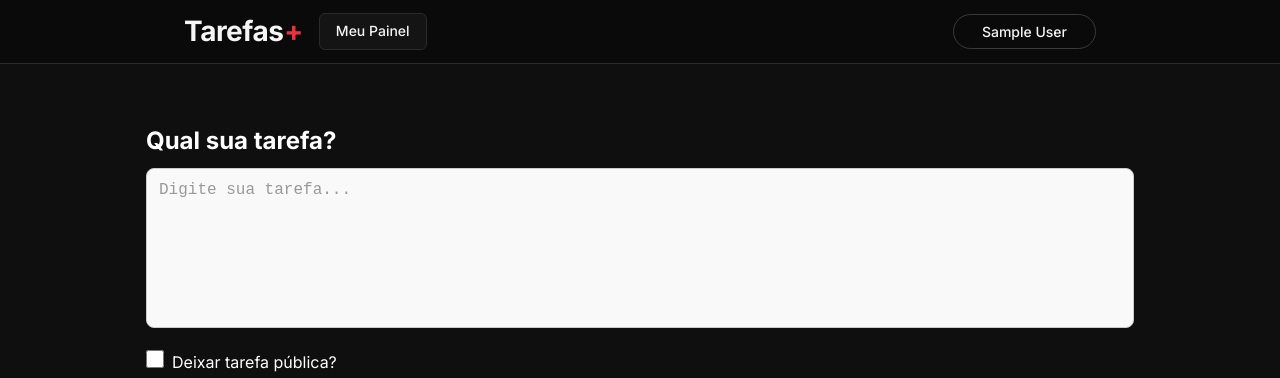
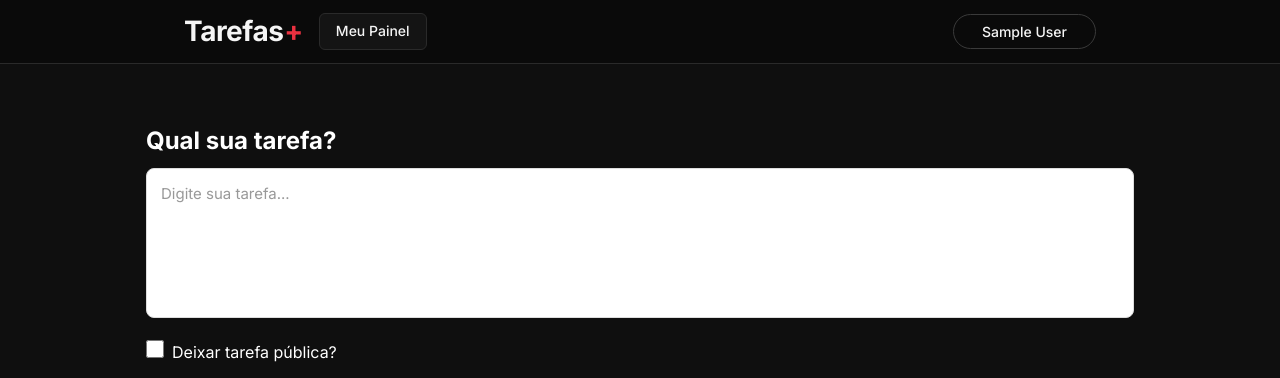
Before and after one commit to Jovinull/taskboard, a Next.js app: page /dashboard in a window 1280 px wide. Shown: the top 378 px of the page. Built offline with nearby package versions, Linux system fonts and the light colour scheme; no server answers; the database is empty; sample sign-in values are in the browser's storage.

Commit message:
refactor: simplificar componente Textarea

```diff
--- a/src/components/textarea/index.tsx
+++ b/src/components/textarea/index.tsx
@@ -1,13 +1,13 @@
 import { TextareaHTMLAttributes } from "react";
 import styles from "./styles.module.css";
 
-interface TextareaProps extends TextareaHTMLAttributes<HTMLTextAreaElement> {}
+type TextareaProps = TextareaHTMLAttributes<HTMLTextAreaElement>;
 
 export function Textarea({ className, ...rest }: TextareaProps) {
-    return (
-        <textarea
-            className={`${styles.textarea} ${className || ""}`.trim()}
-            {...rest}
-        ></textarea>
-    );
+  return (
+    <textarea
+      className={`${styles.textarea} ${className || ""}`.trim()}
+      {...rest}
+    />
+  );
 }
--- a/src/components/textarea/styles.module.css
+++ b/src/components/textarea/styles.module.css
@@ -1,23 +1,24 @@
 .textarea {
-    width: 100%;
-    resize: none;
-    height: 160px;
-    border-radius: 8px;
-    outline: none;
-    padding: 12px;
-    font-size: 16px;
-    color: #333;
-    background-color: #f9f9f9;
-    border: 1px solid #ccc;
-    transition: border-color 0.3s, box-shadow 0.3s;
+  width: 100%;
+  resize: none;
+  height: 150px;
+  border-radius: var(--radius-md);
+  outline: none;
+  padding: 14px;
+  font-size: 15px;
+  font-family: inherit;
+  color: var(--color-card-text);
+  background-color: #fff;
+  border: 1.5px solid #ddd;
+  transition: border-color var(--transition), box-shadow var(--transition);
+  line-height: 1.5;
 }
 
 .textarea:focus {
-    border-color: #4a90e2;
-    box-shadow: 0 0 4px rgba(74, 144, 226, 0.5);
-    background-color: #fff;
+  border-color: var(--color-primary);
+  box-shadow: 0 0 0 3px rgba(59, 130, 246, 0.15);
 }
 
 .textarea::placeholder {
-    color: #999;
+  color: #999;
 }
```
